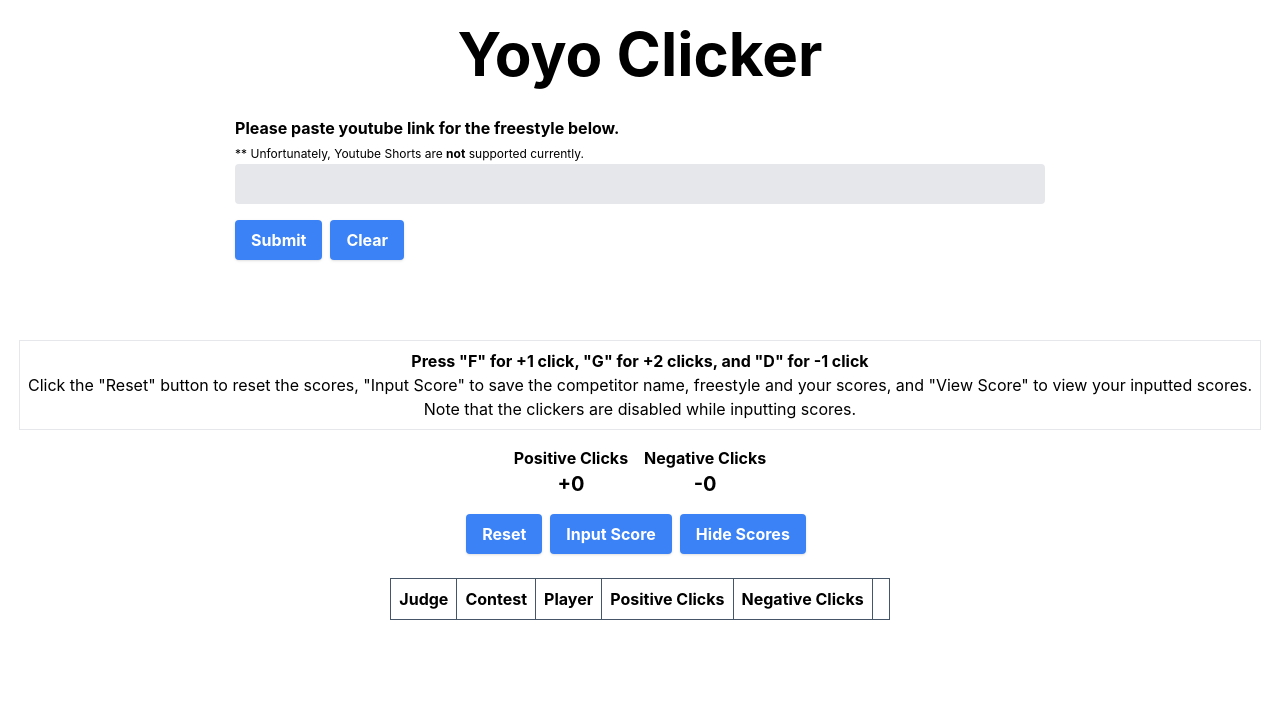
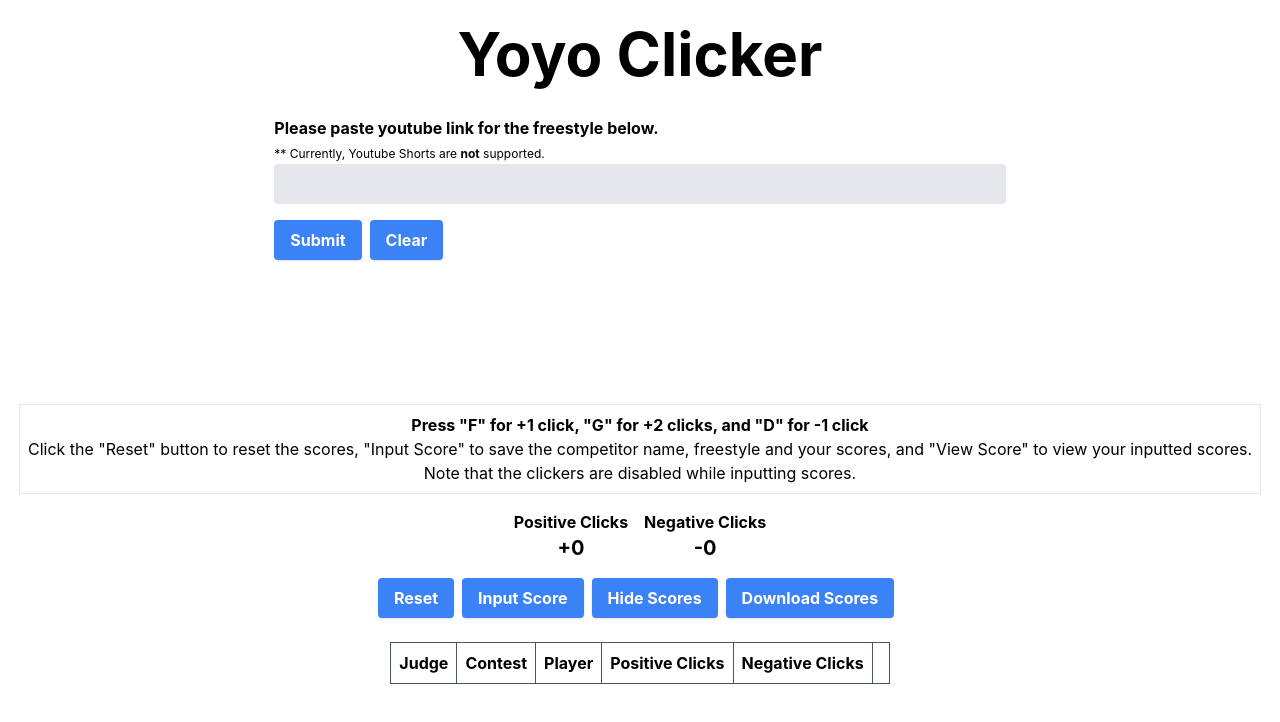
Before and after one commit to jyan500/react-yoyo-clicker, a React (Create React App) app: page / in a window 1280 px wide. Shown: the top 722 px of the page. Built offline with nearby package versions, Linux system fonts and the light colour scheme.

Commit message:
added download scores functionality to download scores in xlsx

```diff
--- a/package.json
+++ b/package.json
@@ -10,7 +10,8 @@
     "react-dom": "^18.2.0",
     "react-scripts": "5.0.1",
     "uuid": "^9.0.1",
-    "web-vitals": "^2.1.4"
+    "web-vitals": "^2.1.4",
+    "xlsx": "^0.18.5"
   },
   "scripts": {
     "start": "react-scripts start",
--- a/src/App.js
+++ b/src/App.js
@@ -5,6 +5,7 @@ import {v4 as uuidv4} from "uuid"
 import { buttonTheme, styles } from "./styles"
 import { YoutubeEmbed } from "./components/YoutubeEmbed/YoutubeEmbed.js"
 import { FadeInNumber } from "./components/FadeInNumber/FadeInNumber.js"
+import {utils, writeFile} from "xlsx";
 
 const App = () => {
 	const [positiveClicks, setPositiveClicks] = useState(0)
@@ -129,6 +130,25 @@ const App = () => {
 			setShowUrlError(true)
 		}
 	}
+	const downloadExcel = () => {
+		const colWidth = [...Array(5)].map((_, i) => {
+			return {width: 30}
+		});
+		const data = savedScores.map((score) => {
+			return {
+				"Judge": score.judgeName,
+				"Contest": score.contestName,
+				"Player": score.playerName,
+				"Positive Clicks": `+${score.positiveClicks.toString()}`,
+				"Negative Clicks": `-${score.negativeClicks.toString()}`,
+			}
+		})
+		const worksheet = utils.json_to_sheet(data)
+		worksheet["!cols"] = colWidth
+		const workbook = utils.book_new()
+		utils.book_append_sheet(workbook, worksheet, "Sheet1")
+		writeFile(workbook, "score-sheet.xlsx")
+	}
 
 	useKeyDown(() => {
 		onPositiveClick()
@@ -152,7 +172,7 @@ const App = () => {
 			</div>
 			<div className = "mb-6">
 				<label className = {styles.verticalLabel}>Please paste youtube link for the freestyle below.</label>
-				<label className = "text-xs">** Unfortunately, Youtube Shorts are <b>not</b> supported currently.</label>
+				<label className = "text-xs">** Currently, Youtube Shorts are <b>not</b> supported.</label>
 				<input value = {ytVidLink} onFocus = {(e) => {setIsClickerDisabled(true)}} onBlur = {(e) => {setIsClickerDisabled(false)}} onChange = {(e) => setYtVidLink(e.target.value)} className = {styles.textInput + " mb-4 w-full"}/>
 				<button onClick = {parseVidLink} className = {defaultButton}>Submit</button>
 				<button className = {defaultButton} onClick = {() => {
@@ -161,17 +181,17 @@ const App = () => {
 				}}>Clear</button>
 				<p className = {`${styles.label} ${showUrlError ? "visible": "hidden"}`}>Please type in valid youtube URL</p>
 			</div>
-			<div className = "flex flex-row justify-center items-center">
-				<FadeInNumber showNum={showPlusOne} color = "lime" text={"+1"}/>
-				<FadeInNumber showNum={showPlusTwo} color = "sky" text={"+2"}/>
-				<FadeInNumber showNum={showMinusOne} color = "red" text={"-1"}/>
-			</div>
 			{
 				ytVidId ? (
 				<>
 					<YoutubeEmbed embedId={ytVidId}></YoutubeEmbed>
 				</>): null
 			}
+			<div className = "flex flex-row justify-center items-center">
+				<FadeInNumber showNum={showMinusOne} color = "red" text={"-1"}/>
+				<FadeInNumber showNum={showPlusOne} color = "lime" text={"+1"}/>
+				<FadeInNumber showNum={showPlusTwo} color = "sky" text={"+2"}/>
+			</div>
 			<div className = "text-center mt-6 p-2 border">
 				<p className = {styles.label}>Press "F" for +1 click, "G" for +2 clicks, and "D" for -1 click </p>
 				<p>Click the "Reset" button to reset the scores, "Input Score" to save the competitor name, freestyle and your scores, and "View Score" to view your inputted scores.</p>
@@ -197,6 +217,7 @@ const App = () => {
 					setShowScoreForm(true)
 				}}>Input Score</button>
 				<button className = {defaultButton} onClick = {() => setShowInputtedScores(!showInputtedScores)}>{showInputtedScores ? "Hide": "View"} Scores</button>
+				<button className = {defaultButton} onClick = {() => downloadExcel()}>Download Scores</button>
 			</div>
 			<div className = {`${showScoreForm ? "visible": "hidden"} p-2 w-full max-w-sm`}>
 				{
--- a/src/components/FadeInNumber/FadeInNumber.js
+++ b/src/components/FadeInNumber/FadeInNumber.js
@@ -8,6 +8,6 @@ export const FadeInNumber = ({text, showNum, color}) => {
 		"sky": "text-sky-500",
 	}
 	return (
-		<p className = {`fade-container text-2xl ${colorVariants[color]} ${showNum ? "visible" : ""}`}>{text}</p>
+		<p className = {`fade-container text-8xl ${colorVariants[color]} ${showNum ? "visible" : ""}`}>{text}</p>
 	)
 }
```
Also changed, not shown: 1 other file (tests, documents, lock files or other folders).
